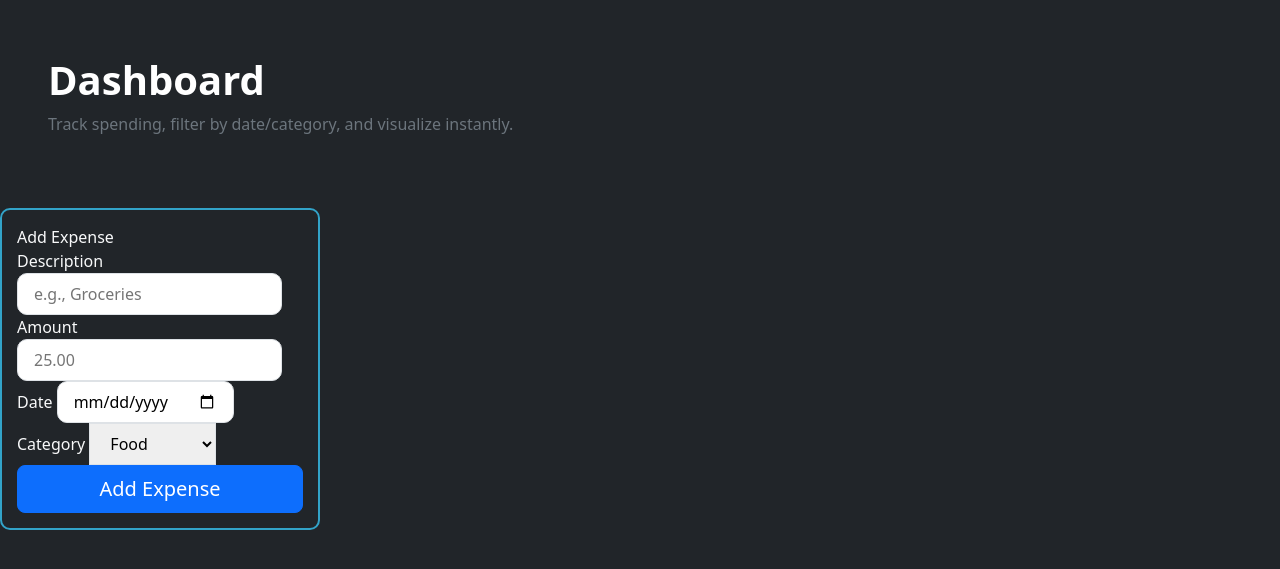
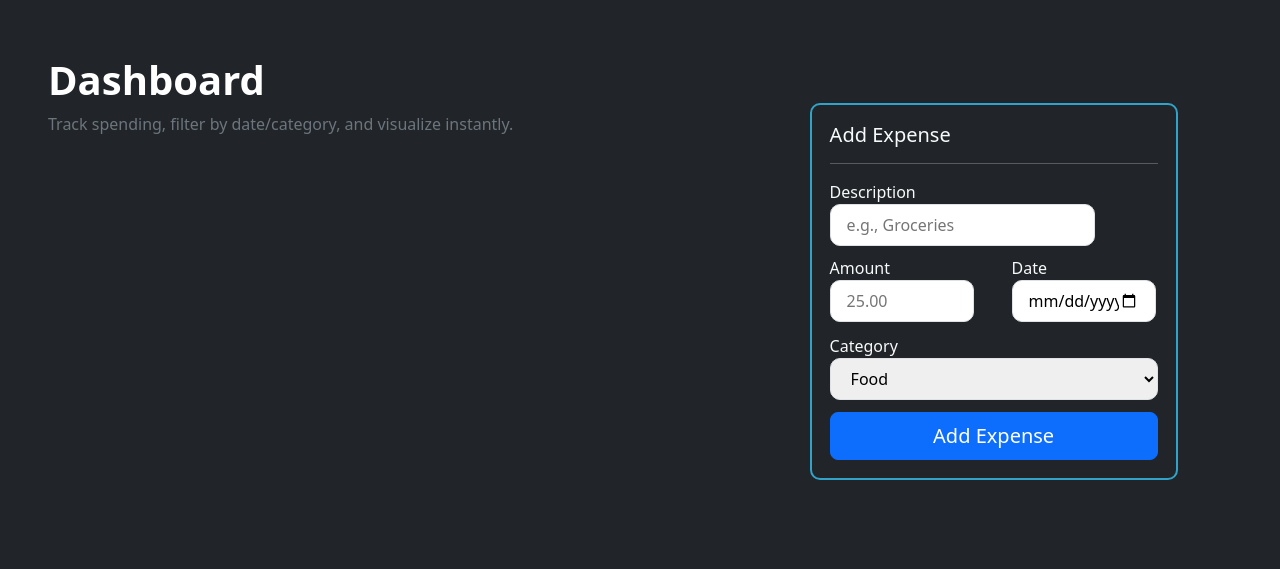
Before and after one commit to Thinal-Fernando/FinTracker, a Flask app: page / in a window 1280 px wide. Shown: the part 80-649 px from the top of the page. Run offline with Flask 3, Linux system fonts and the light colour scheme; data comes from the database, SQL or seed files in the repository.

Commit message:
styled the add expense UI field

```diff
--- a/static/home.css
+++ b/static/home.css
@@ -23,8 +23,35 @@ input {
 }
 
 .expence-container {
-  max-width: 20rem;
+  max-width: 23rem;
   border: 2px solid rgb(50, 163, 200);
-  padding: 15px;
+  padding: 18px;
+  border-radius: 10px;
+  position: absolute;
+  bottom: 30%;
+  right: 8%;
+}
+
+.amount-date {
+  display: flex;
+  margin-top: 10px;
+  margin-bottom: 12px;
+}
+
+.description-input {
+  max-width: 100%;
+}
+
+.amount-input {
+  max-width: 9rem;
+}
+
+.date-input {
+  max-width: 9rem;
+}
+
+.category-input {
+  min-width: 100%;
+  margin-bottom: 12px;
   border-radius: 10px;
 }
--- a/templates/home.html
+++ b/templates/home.html
@@ -8,19 +8,20 @@
     </p>
   </main>
   <div class="expence-container" >
-    <div class="card-header">Add Expense</div>
+    <div class="card-header"><h5>Add Expense</h5></div>
+    <hr>
     <div class="card-body">
       <form class="space-y-3" action="{{url_for('add_expense')}}" method="POST">
         <label class="block text-sm">
-          <span class="mb-1 block text-slate-300">Description</span>
+          <span class="mb-1 block text-slate-300">Description</span> <br>
           <input
             placeholder="e.g., Groceries"
-            class="w-full rounded-xl bg-slate-800 border border-slate-700 px-3 py-2 text-slate-100"
+            class="w-full rounded-xl bg-slate-800 description-input border border-slate-700 px-3 py-2 text-slate-100"
             style="border-radius: 10px"
             name="description"
           />
         </label>
-        <div class="grid grid-cols-2 gap-3">
+        <div class="grid amount-date grid-cols-2 gap-3">
           <label class="block text-sm">
             <span class="mb-1 block text-slate-300">Amount</span>
             <input
@@ -29,21 +30,22 @@
               step="0.01"
               min="0.01"
               placeholder="25.00"
-              class="w-full rounded-xl bg-slate-800 border border-slate-700 px-3 py-2 text-slate-100"
+              class="w-full amount-input rounded-xl bg-slate-800 border border-slate-700 px-3 py-2 text-slate-100"
             />
           </label>
           <label class="block text-sm">
-            <span class="mb-1 block text-slate-300">Date</span>
+            <span class="mb-1  block text-slate-300">Date</span>
             <input
               type="date"
               name="date"
-              class="w-full rounded-xl bg-slate-800 border border-slate-700 px-3 py-2 text-slate-100"
+              class="w-full date-input rounded-xl bg-slate-800 border border-slate-700 px-3 py-2 text-slate-100"
             />
           </label>
         </div>
         <label class="block text-sm"> Category</label>
+        <br>
         <select
-          class="w-full rounded-xl bg-slate-800 border border-slate-700 px-3 py-2 text-slate-100"
+          class="w-full category-input rounded-xl bg-slate-800 border border-slate-700 px-3 py-2 text-slate-100"
           name = "category"
         >
           <option>Food</option>
```
